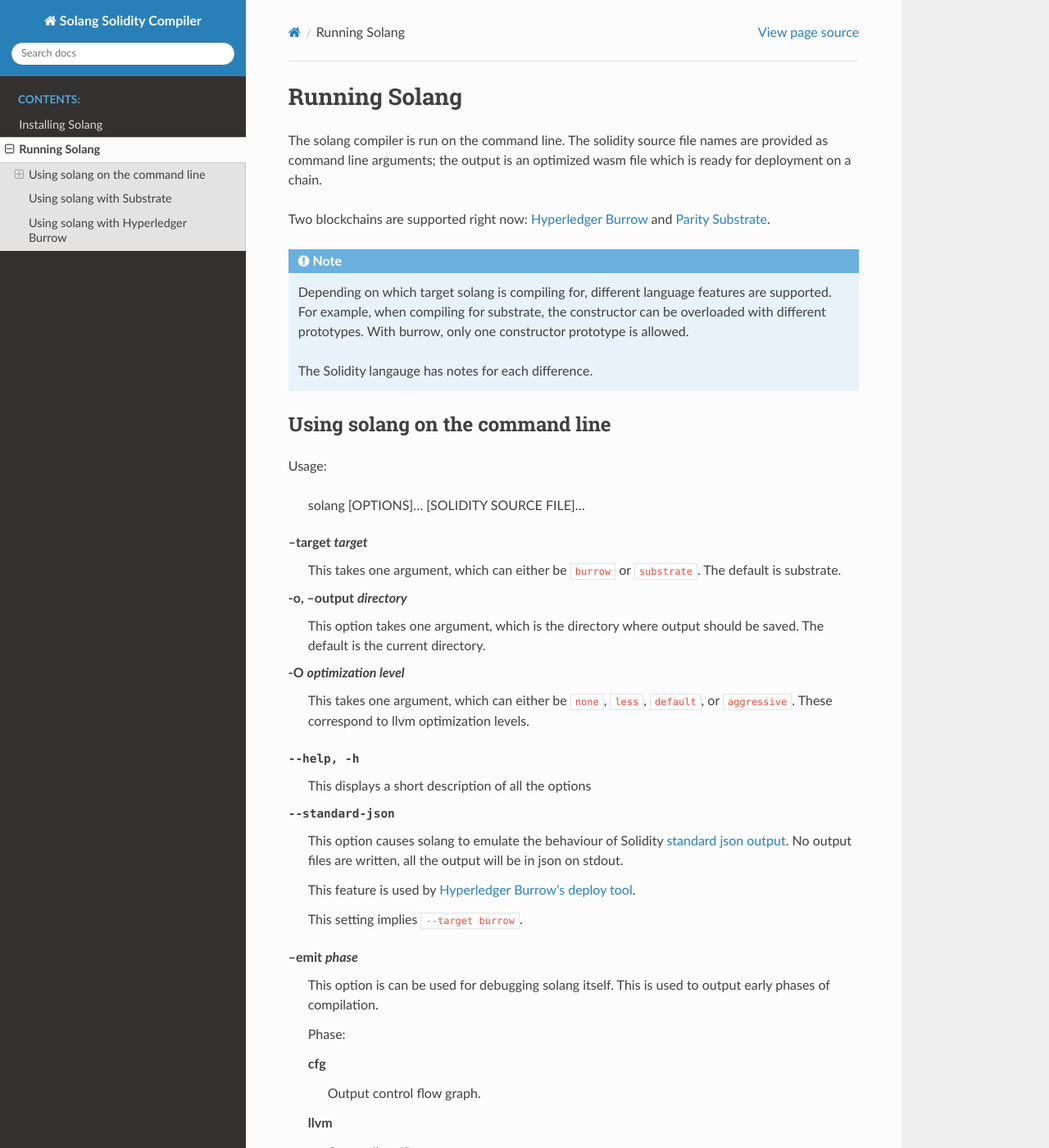
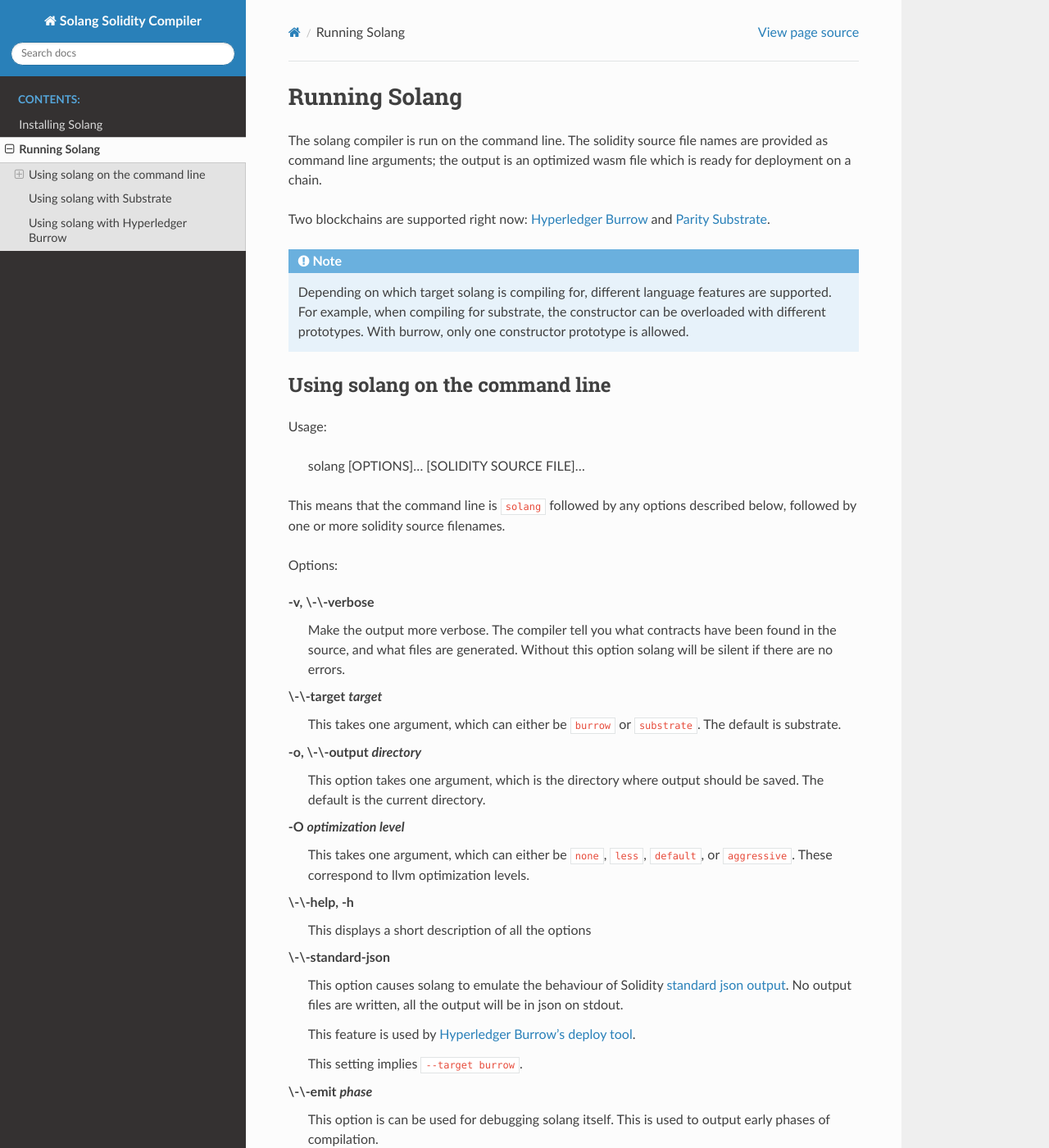
Before and after one commit to hyperledger-solang/solang, a Sphinx documentation site: the page built from docs/running.rst, in a window 1280 px wide and 1400 px high. Shown: the whole window at 82% size. Built offline with Sphinx 7.4.7 and the Read the Docs theme 2.0.0, drawn with Linux system fonts in a browser that asks for light colours; pages that are not in the unit, such as notebooks, are missing from menus.

Commit message:
Ensure that -- does not become longdash for command line options
Also offer another explanation for those who are not used to unix
command line notation.

Signed-off-by: Sean <sean@mess.org>

```diff
--- a/docs/running.rst
+++ b/docs/running.rst
@@ -16,8 +16,6 @@
   constructor can be overloaded with different prototypes. With burrow, only
   one constructor prototype is allowed.
 
-  The Solidity langauge has notes for each difference.
-
 Using solang on the command line
 --------------------------------
 
@@ -25,11 +23,21 @@
 
   solang [OPTIONS]... [SOLIDITY SOURCE FILE]...
 
---target *target*
+This means that the command line is ``solang`` followed by any options described below,
+followed by one or more solidity source filenames.
+
+Options:
+
+-v, \\-\\-verbose
+  Make the output more verbose. The compiler tell you what contracts have been
+  found in the source, and what files are generated. Without this option solang
+  will be silent if there are no errors.
+
+\\-\\-target *target*
   This takes one argument, which can either be ``burrow`` or ``substrate``.
   The default is substrate.
 
--o, --output *directory*
+-o, \\-\\-output *directory*
   This option takes one argument, which is the directory where output should
   be saved. The default is the current directory.
 
@@ -37,10 +45,10 @@
   This takes one argument, which can either be ``none``, ``less``, ``default``,
   or ``aggressive``. These correspond to llvm optimization levels.
 
---help, -h
+\\-\\-help, -h
   This displays a short description of all the options
 
---standard-json
+\\-\\-standard-json
   This option causes solang to emulate the behaviour of Solidity
   `standard json output <https://solidity.readthedocs.io/en/v0.5.13/using-the-compiler.html#output-description>`_. No output files are written, all the
   output will be in json on stdout.
@@ -49,7 +57,7 @@
 
   This setting implies ``--target burrow``.
 
---emit *phase*
+\\-\\-emit *phase*
   This option is can be used for debugging solang itself. This is used to
   output early phases of compilation.
 
```
